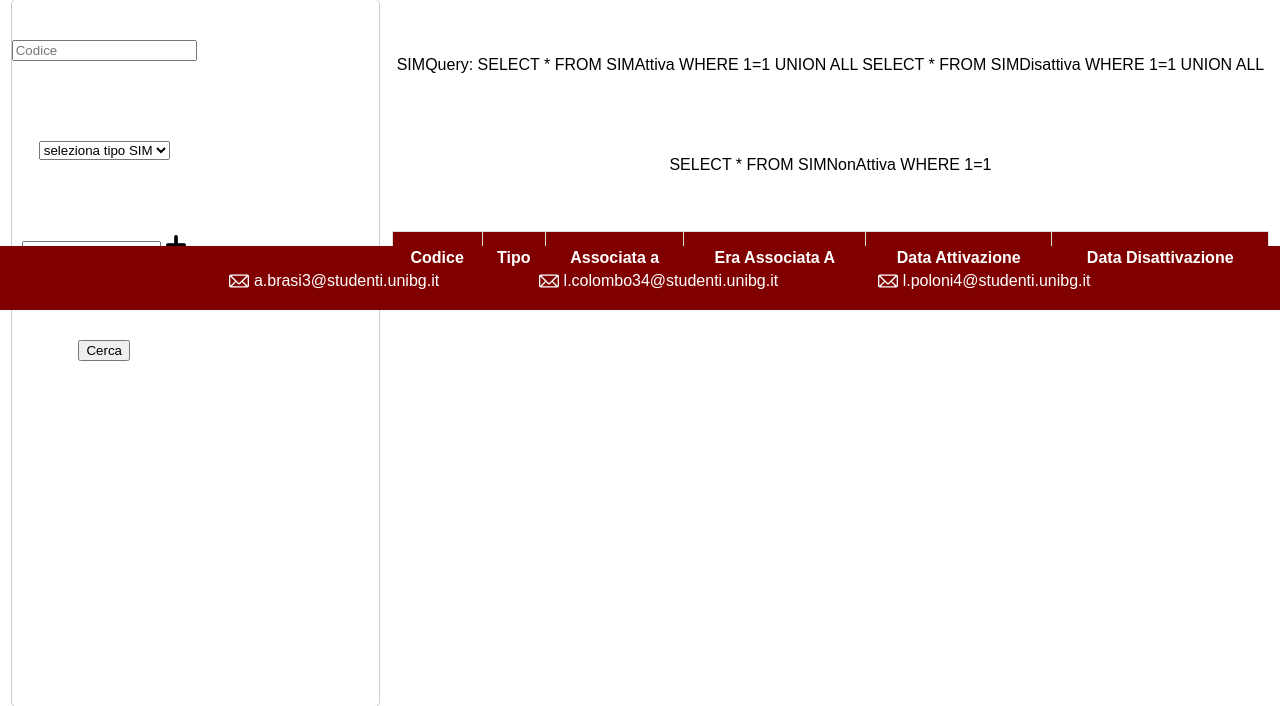
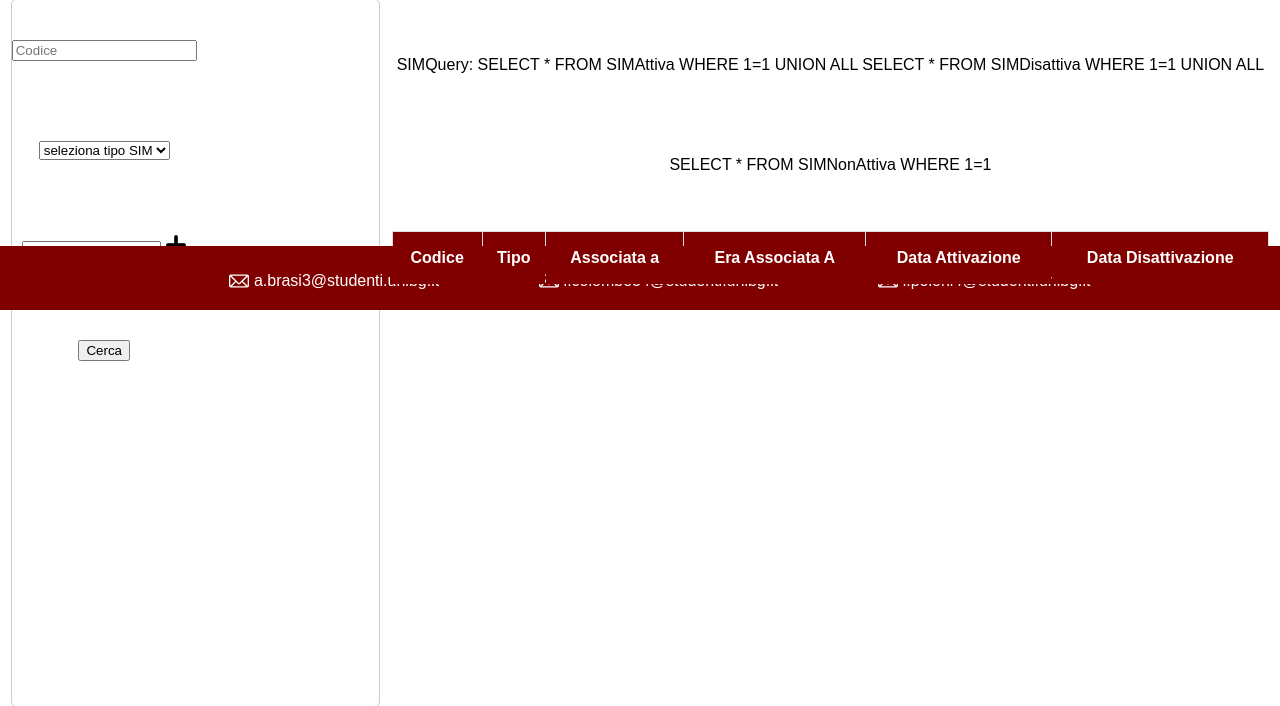
Before and after one commit to ColoErMejo/ProgWeb23-24, a PHP site: page /SIM.php in a window 1280 px wide. Shown: the part 490-1196 px from the top of the page. Run offline with PHP 8.4, Linux system fonts and the light colour scheme; data that the repository does not hold is empty.

Commit message:
punto squashata

```diff
--- a/css/style.css
+++ b/css/style.css
@@ -269,15 +269,10 @@ nav a:nth-child(4):hover ~ .animation {
 }
 
 /* Stile per l'header della tabella */
-.table th {
+table tr.header {
   position: sticky;
   top: 0;
   z-index: 2;
-}
-/* Stile per il corpo della tabella */
-.table .body {
-  display: block;
-  overflow-y: auto; /* Abilita lo scorrimento verticale solo per il corpo della tabella */
 }
 
 /* Stile per il contenuto della tabella */
```
